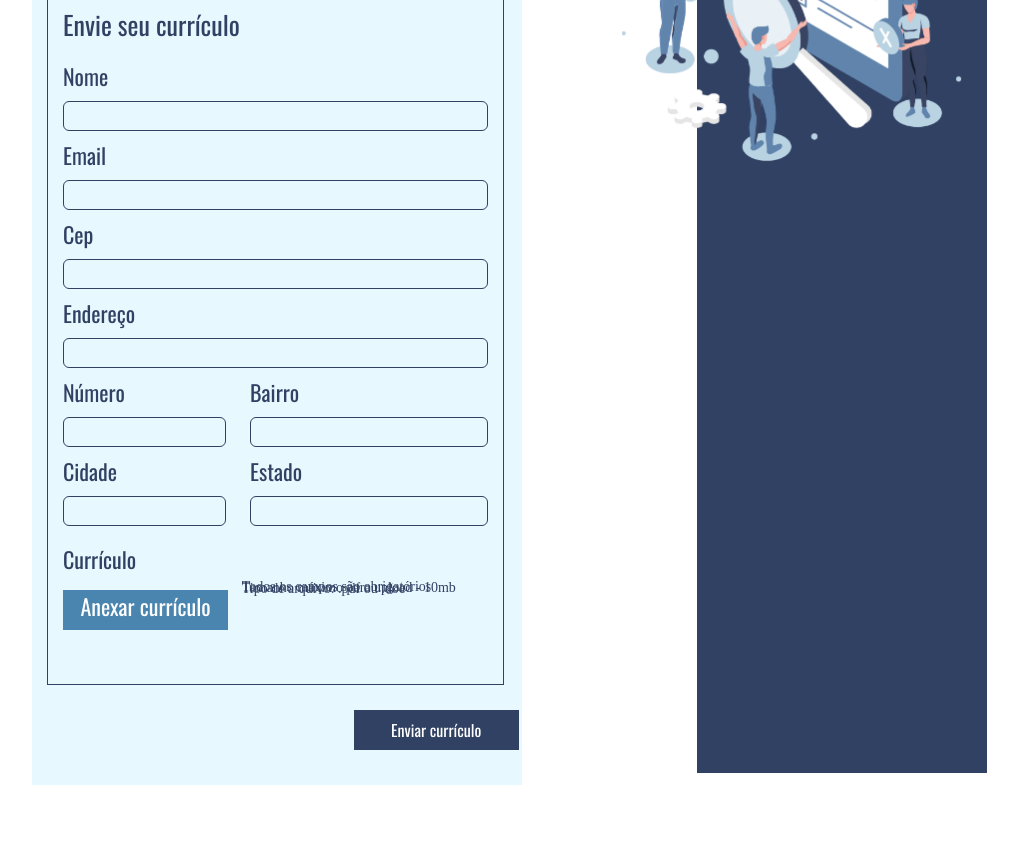
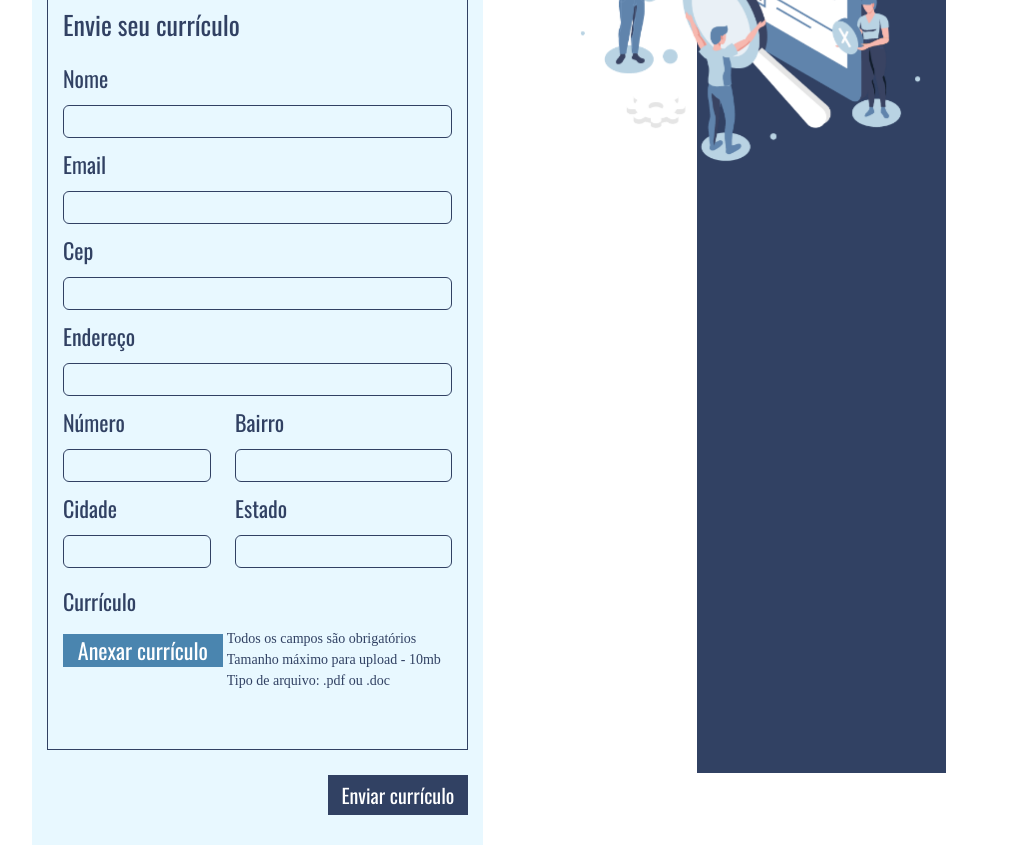
Before and after one commit to GihVidal/desafio_opovo, a plain HTML site: page index.html in a window 1280 px wide. Shown: the part 1000-1845 px from the top of the page, without its empty margins (145-1163 px from the left). Drawn offline with nearby package versions, Linux system fonts and the light colour scheme.

Commit message:
Ajustar responsividade

```diff
--- a/style.css
+++ b/style.css
@@ -3,20 +3,10 @@ body {
     color: #314163;
 }
 
-@media (max-width: 768px) {
-    nav.navbar.navbar-dark {
-        width: 115% !important;
-    }
-
-    .align-items-center {
-        align-items: center !important;
-        width: 115% !important;
-    }
-}
-
 .navbar {
     background-color: #0079c1;
     color: #fff;
+    width: 100%;
 }
 
 .nav-link {
@@ -69,7 +59,7 @@ h6 {
 }
 
 .content {
-    z-index: 10;
+    z-index: 1;
     position: relative;
 }
 
@@ -83,7 +73,7 @@ h6 {
 }
 
 #rect {
-    width: 290px;
+    width: 70%;
     height: 1590px;
     background-color: #314163;
     margin-top: 127px;
@@ -91,24 +81,21 @@ h6 {
 }
 
 #form-bg {
-    width: 490px;
-    height: 827px;
     background-color: #e8f8ff;
     padding-top: 15px;
     padding-left: 15px;
     padding-right: 15px;
+    padding-bottom: 30px;
     margin-top: 30px;
     z-index: 10;
-    position: relative;
 }
 
 #form-frame {
     border: solid #314163;
     border-width: 1px 1px 1px 1px;
-    width: 457px;
-    height: 712px;
     padding-left: 15px;
     padding-right: 15px;
+    padding-bottom: 42px;
     margin-bottom: 25px;
 }
 
@@ -123,21 +110,20 @@ h6 {
 }
 
 #form-frame label {
-    margin-bottom: 8px;
-    margin-top: 8px;
+    margin-bottom: 10px;
+    margin-top: 10px;
     font-size: 22px;
 }
 
 #form-frame input {
     background-color: #e8f8ff;
     border: solid #314163 1px;
-    height: 30px;
+    height: 33px;
 }
 
 #form-frame p {
     font-size: 14px;
     font-family: "oswald light";
-    line-height: 1px;
     align-self: center;
     text-align: start;
 }
@@ -158,11 +144,10 @@ h6 {
     color: #fff;
     background-color: #4a85af;
     display: inline-block;
-    height: 40px;
-    width: 165px;
     text-align: center;
     text-justify: auto;
     cursor: pointer;
+    width: 100%;
 }
 
 .inputfile:focus+label,
@@ -171,12 +156,13 @@ h6 {
 }
 
 #cv-bnt {
-    height: 40px;
-    width: 165px;
     border: 0px;
     background-color: #314163;
     color: #fff;
-
+    padding-top: 5px;
+    padding-bottom: 5px;
+    width: 100%;
+    font-size: 20px;
 }
 
 #cv-bnt:focus,
```
